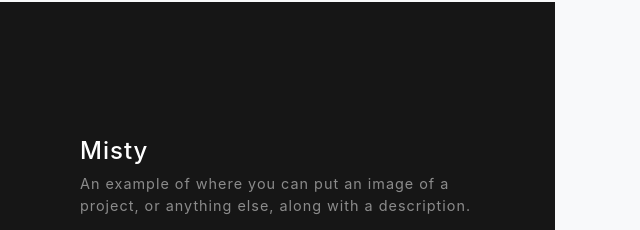
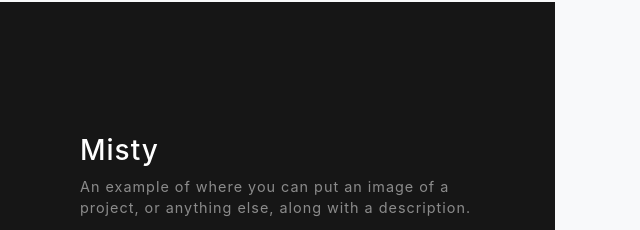
Before and after one commit to dhlsdrh/dhilasdrh.github.io, a website with bundled scripts: page index.html in a window 1280 px wide. Shown: the part 2157-2387 px from the top of the page, 640-1280 px from the left. Built offline with nearby package versions, Linux system fonts and the light colour scheme.

Commit message:
Versi XVI

```diff
--- a/index.html
+++ b/index.html
@@ -100,7 +100,7 @@
           <div class="bg-black text-center h-100 project">
             <div class="d-flex h-100">
               <div class="project-text w-100 my-auto text-center text-lg-left">
-                <h4 class="text-white">Misty</h4>
+                <h3 class="text-white">Misty</h3>
                 <p class="mb-0 text-white-50">An example of where you can put an image of a project, or anything else, along with a description.</p>
                 <hr class="d-none d-lg-block mb-0 ml-0">
               </div>
```
